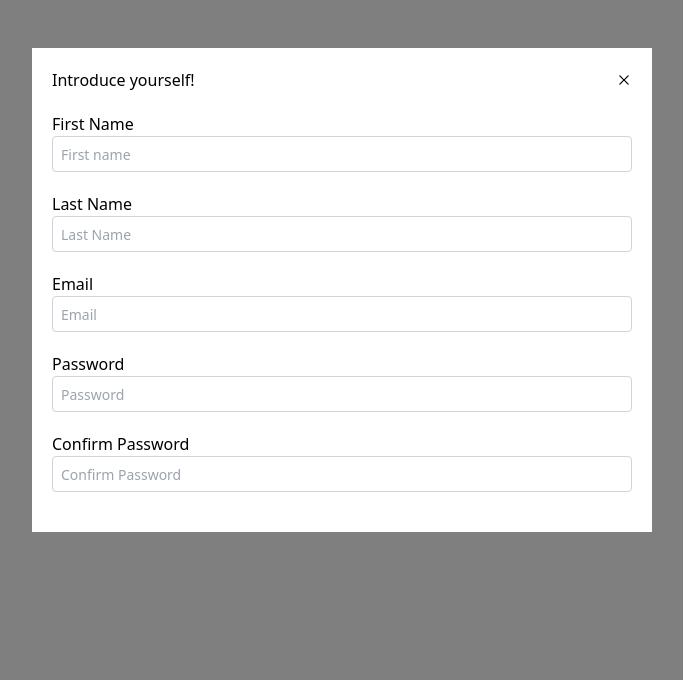
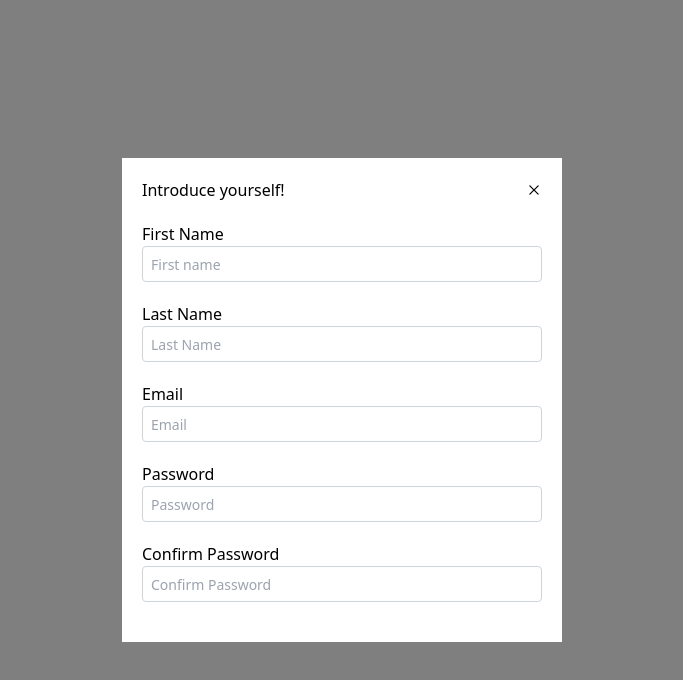
Before and after one commit to hay-bams/ui, a React (Create React App) app: page / in a window 1280 px wide. Both pictures are taken after a click on the button "Show Modal". Shown: the top 680 px of the page, without its empty margins (298-981 px from the left). Built offline with nearby package versions, Linux system fonts and the light colour scheme.

Commit message:
add center props to modal

```diff
--- a/src/App.tsx
+++ b/src/App.tsx
@@ -23,9 +23,10 @@ export const App = () => {
       <Modal
         open={showModal}
         onClose={() => setShowModal(false)}
-        size="lg"
+        size="md"
         title="Introduce yourself!"
-        showCloseIcon>
+        centered
+        >
         <Form>
           <Label htmlFor="firstName">First Name</Label>
           <Break />
--- a/src/components/Modal/Modal.tsx
+++ b/src/components/Modal/Modal.tsx
@@ -1,7 +1,7 @@
 import {ReactNode} from 'react';
 import styled from 'styled-components';
 
-import {ModalSizes, ModalStyledProps} from './Modal.types';
+import {ModalSizes, ModalStyledProps, ModalWrapperProps} from './Modal.types';
 import {modalSizes} from './Modal.styles';
 
 import {ModalPortal} from 'components/Portals/ModalPortal';
@@ -13,20 +13,24 @@ interface Props {
   onClose?: () => void;
   size?: ModalSizes;
   title?: ReactNode;
-  showCloseIcon?: boolean;
+  withCloseButton?: boolean;
+  centered?: boolean;
 }
 
-const ModalWrapper = styled.div`
-  position: fixed;
-  inset: 0;
-  width: 100%;
-  height: 100%;
-`;
+// const ModalWrapper = styled.div`
+// // position: fixed;
+// // inset: 0;
+//   // width: 100%;
+//   // height: 100%;
+//   // border: 2px solid blue;
+// `;
 
-const ModalInnerWrapper = styled.div`
+const ModalWrapper = styled.div<ModalWrapperProps>`
   display: flex;
   justify-content: center;
+  align-items: ${(props) => (props.centered ? 'center' : 'flex-start')};
   padding: 48px 16px;
+  height: 100%;
 `;
 
 const ModalContainer = styled.div<ModalStyledProps>`
@@ -52,16 +56,15 @@ const CloseIconContainer = styled.div`
 
 const ModalBody = styled.div`
   margin-block: 20px;
-
 `;
 
 const Backdrop = styled.div`
   position: fixed;
-  top: 0;
-  left: 0;
+  inset: 0;
   height: 100vh;
   width: 100vw;
   background: rgba(0, 0, 0, 0.5);
+  z-index: 2;
 `;
 
 export const Modal = ({
@@ -70,17 +73,17 @@ export const Modal = ({
   onClose = () => {},
   size = 'xs',
   title,
-  showCloseIcon = false,
+  withCloseButton = true,
+  centered = false,
 }: Props) => (
   <ModalPortal>
     {open ? (
       <Backdrop>
-        <ModalWrapper>
-          <ModalInnerWrapper>
+        <ModalWrapper centered={centered}>
           <ModalContainer size={size}>
             <ModalTitleContainer>
               {title ? <ModalTitle>{title}</ModalTitle> : null}
-                {showCloseIcon ? (
+              {withCloseButton ? (
                 <CloseIconContainer onClick={onClose}>
                   <CloseIcon />
                 </CloseIconContainer>
@@ -89,7 +92,6 @@ export const Modal = ({
 
             <ModalBody>{children || null}</ModalBody>
           </ModalContainer>
-          </ModalInnerWrapper>
         </ModalWrapper>
       </Backdrop>
     ) : null}
--- a/src/components/Modal/Modal.types.ts
+++ b/src/components/Modal/Modal.types.ts
@@ -9,3 +9,7 @@ interface ModalSizeDimensionValue {
 export type ModalSizeDimension = Record<ModalSizes, ModalSizeDimensionValue>
 
 export type ModalStyledProps = ModalStyledSizes
+
+export interface ModalWrapperProps {
+  centered?: boolean
+}
```
Lines whose indentation alone changed are shown as unchanged.
